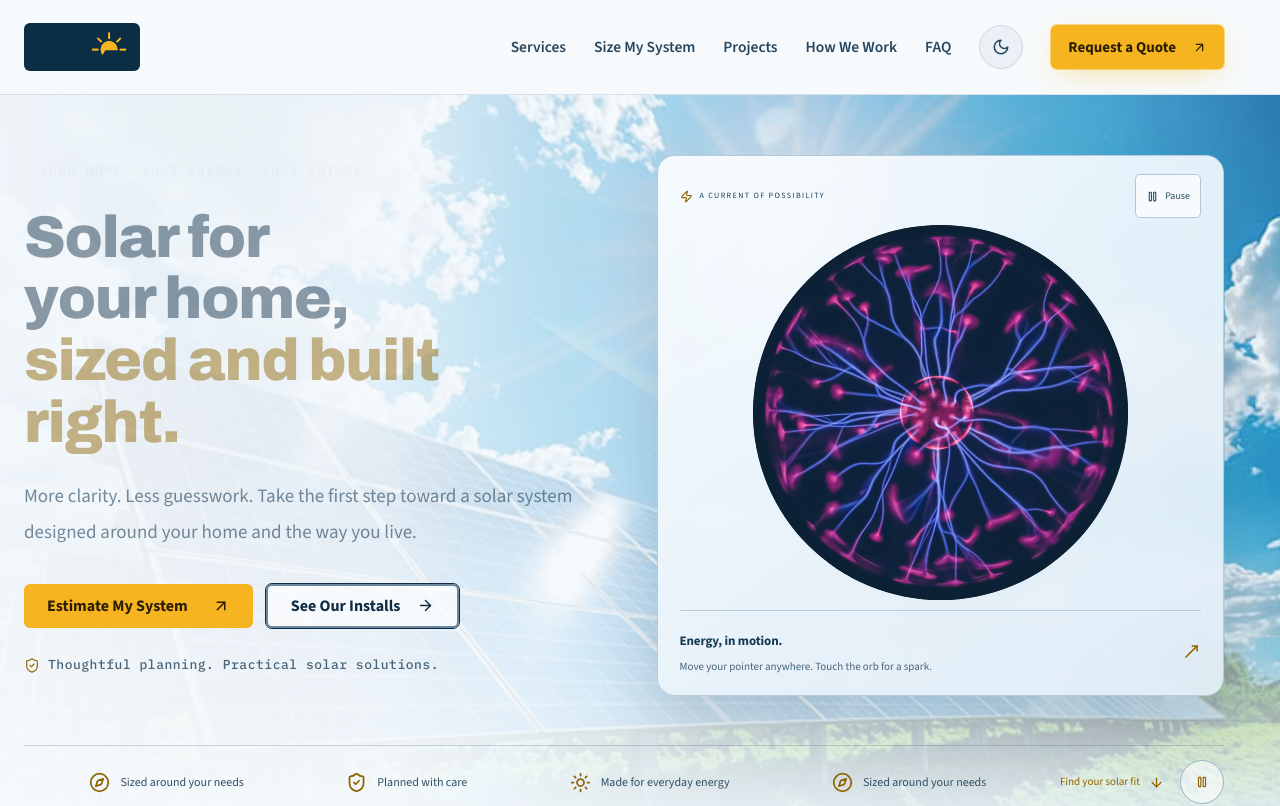
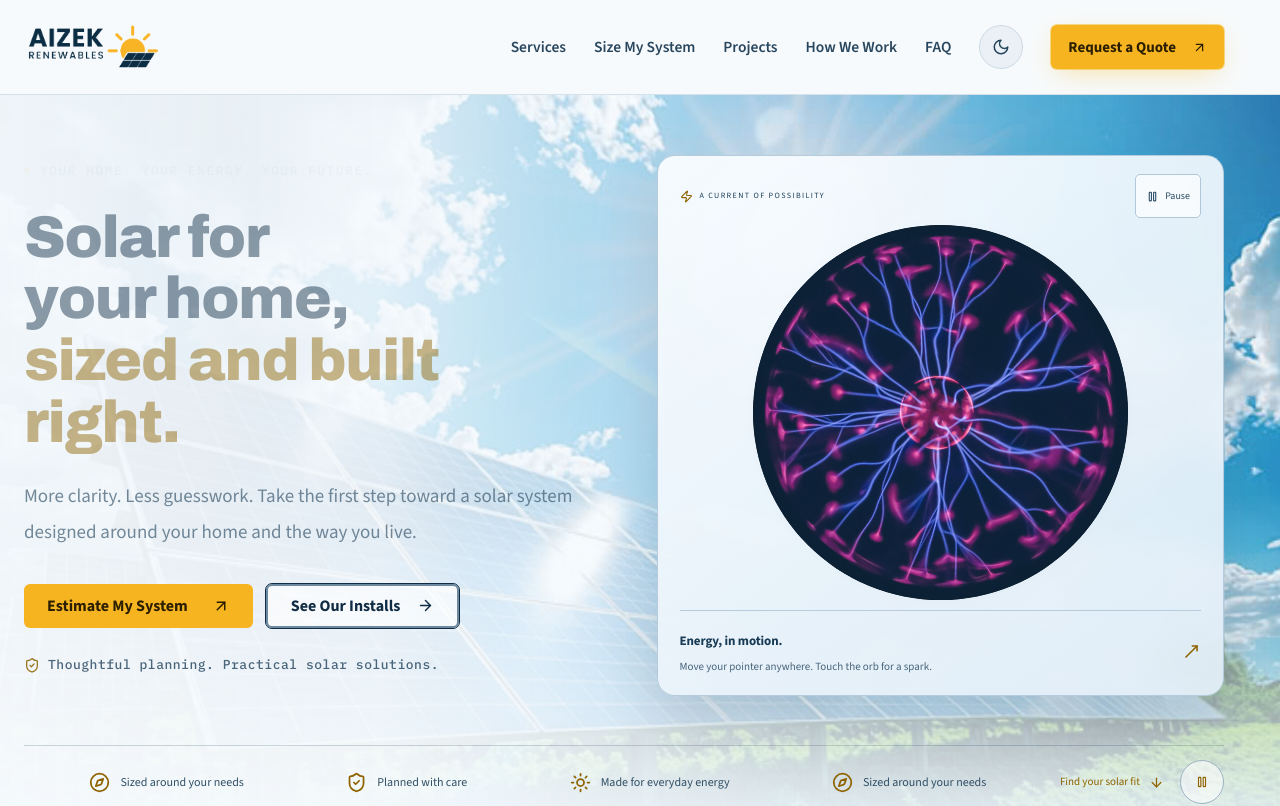
Before and after one commit to neilzkie14/aizek-renewables-web, a React (Vite) app: page / in a window 1280 px wide. Shown: the top 806 px of the page. Built offline with nearby package versions, Linux system fonts and the light colour scheme.

Commit message:
Update brand.css

```diff
--- a/src/brand.css
+++ b/src/brand.css
@@ -35,7 +35,7 @@ h3{font-weight:700;font-stretch:105%}
 /* Small labels: mono, uppercase, yellow dash */
 .eyebrow,.hero-eyebrow{font:500 12.5px/1 var(--f-mono);letter-spacing:.14em;text-transform:uppercase;color:var(--ink-2);display:flex;align-items:center;gap:10px}
 .eyebrow::before{content:"";width:22px;height:3px;background:var(--sun);border-radius:2px;flex:none}
-.hero-eyebrow{color:var(--band-mute)}
+.hero-eyebrow{color:var(--ink-2)}
 
 /* ---------- Header ---------- */
 .header{background:var(--band);border-bottom:1px solid var(--band-2)}
@@ -75,5 +75,6 @@ h3{font-weight:700;font-stretch:105%}
 .faq-list details p{font-size:16px;color:var(--ink-2)}
 
 /* ---------- Logo image ---------- */
-.brand-logo{display:block;height:48px;width:auto;background:var(--band);border-radius:6px;padding:6px 10px}
+.brand-logo{display:block;height:52px;width:auto}
+[data-theme='dark'] .brand-logo{background:#fff;border-radius:6px;padding:4px 8px}
 @media (max-width:600px){.brand-logo{height:40px}}
```
